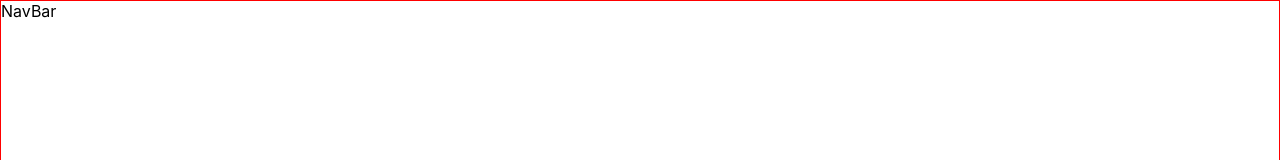
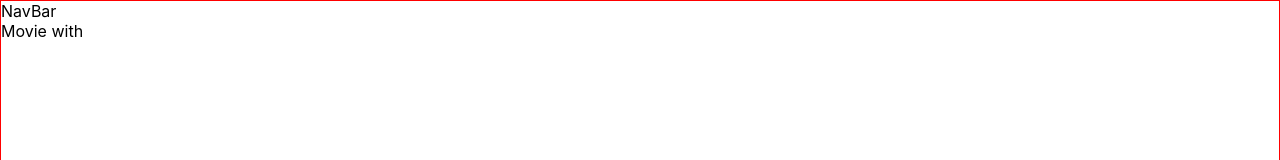
Before and after one commit to DuVanDev/WatchMovies, a React (Create React App) app: page /movie/1 in a window 1280 px wide. Shown: the top 160 px of the page. Built offline with nearby package versions, Linux system fonts and the light colour scheme.

Commit message:
Detail Movie
*Create View DetailMovie
*Add Route for View

```diff
--- /dev/null
+++ b/src/components/views/DetailMovie.js
@@ -0,0 +1,11 @@
+import React from 'react'
+
+function DetailMovie() {
+    return (
+        <div>
+            Movie with
+        </div>
+    )
+}
+
+export default DetailMovie
--- a/src/components/views/homePage.js
+++ b/src/components/views/homePage.js
@@ -21,7 +21,7 @@ function HomePage ( props ) {
         <div className="container border" >
             <Slider title="Most popular"  movies={props.mostPopular} />
             <Slider title="Top rated" movies={props.topRated} />
-            <GroupMovies movies={props.nowPlay} />
+            <GroupMovies title="Trending" movies={props.nowPlay} />
         </div>
     )
 }
--- a/src/components/views/routes.js
+++ b/src/components/views/routes.js
@@ -5,6 +5,7 @@ import {
     Switch,
     Route
 } from 'react-router-dom'
+import DetailMovie from './DetailMovie'
 
 // Import views
 import HomePage from './homePage'
@@ -13,6 +14,7 @@ export default function Routes () {
     return (
         <Switch>
             <Route exact path='/' component={(...props) => <HomePage props={props} />} />
+            <Route path='/movie/:idMovie' component={(...props) => <DetailMovie props={props}/> } />
         </Switch>
     )
 }
```
